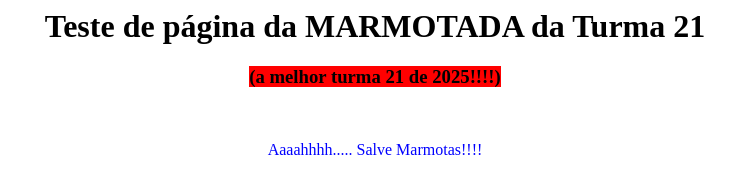
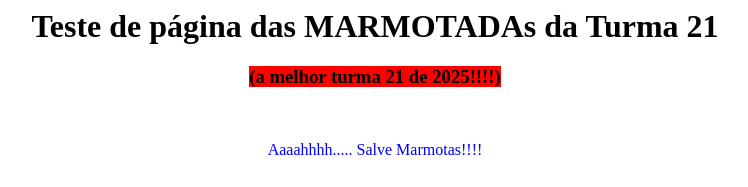
Before and after one commit to etefmc/turma21, a plain HTML site: page index.html in a window 1280 px wide. Shown: the top 187 px of the page, without its empty margins (265-1013 px from the left). Drawn offline with Linux system fonts and the light colour scheme.

Commit message:
Update index.html

```diff
--- a/index.html
+++ b/index.html
@@ -1,4 +1,4 @@
-<h1 style="text-align: center;">Teste de p&aacute;gina da MARMOTADA da Turma 21</h1>
+<h1 style="text-align: center;">Teste de p&aacute;gina das MARMOTADAs da Turma 21</h1>
 <h3 style="text-align: center;"><span style="background-color: #ff0000;">(a melhor turma 21 de 2025!!!!)</span></h3>
 <p>&nbsp;</p>
 <p style="text-align: center;"><span style="color: #0000ff;">Aaaahhhh..... Salve Marmotas!!!!</span></p>
```
